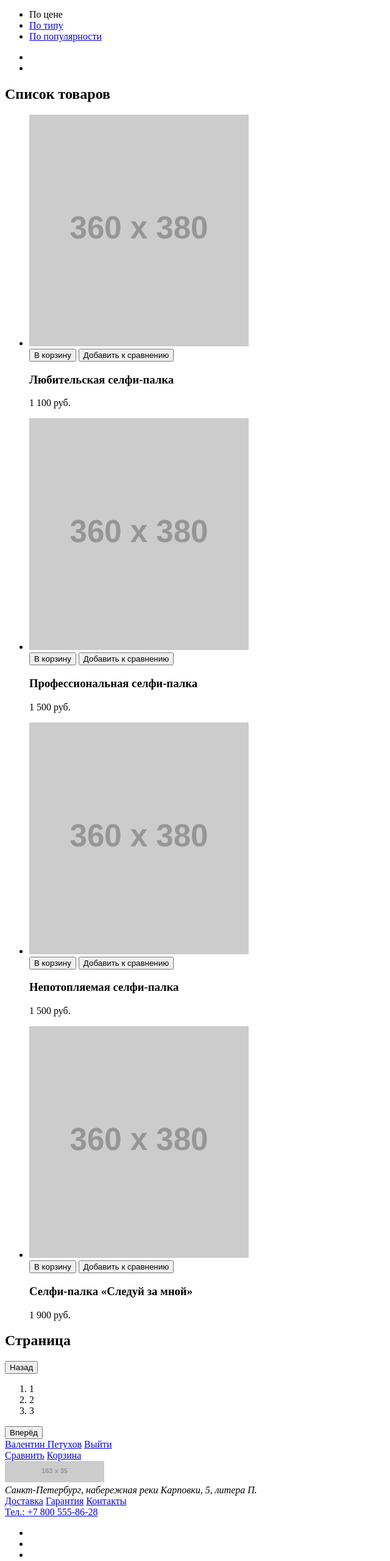
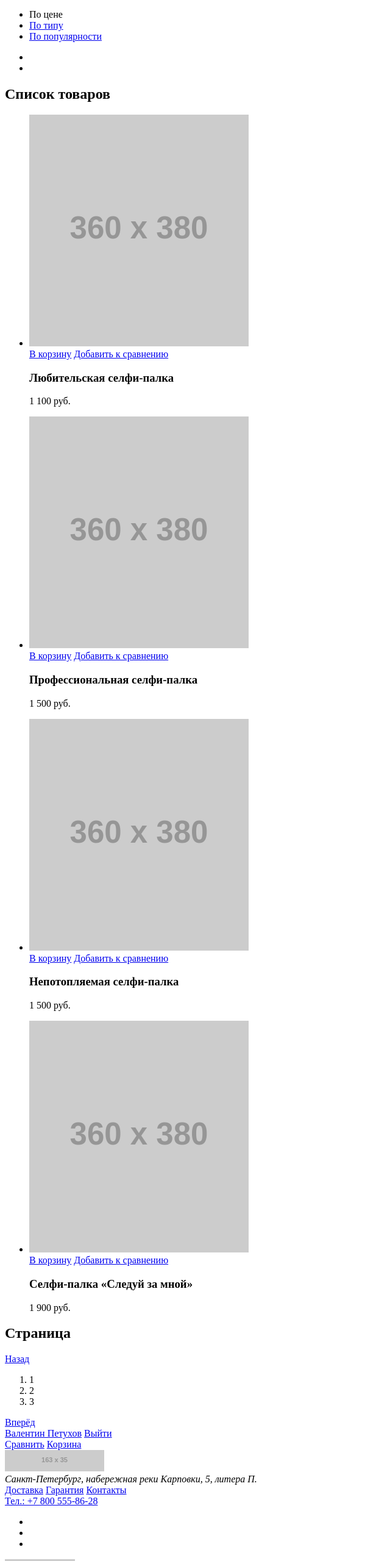
Before and after one commit to prigonskiy/1453877-device-31, a plain HTML site: page catalog.html in a window 1280 px wide. Shown: the part 897-3457 px from the top of the page at 61% size, without its empty margins (0-640 px from the left). Drawn offline with Linux system fonts and the light colour scheme; placeholder pictures from the web are drawn by us.

Commit message:
Исправил ещё кучу мелких косяков в index и catalog

```diff
--- a/catalog.html
+++ b/catalog.html
@@ -170,13 +170,11 @@
         <h2 class="visually-hidden">Список товаров</h2>
         <ul class="goods__list">
           <li class="goods__item">
-            <div class="goods__image-buttons">
             <div class="goods__image">
               <img src="https://via.placeholder.com/360x380" width="360" height="380" alt="Любительская селфи-палка">
-                <div class="goods__buttons">
-                  <button class="goods__cart" type="button">В корзину</button>
-                  <button class="goods__compare">Добавить к сравнению</button>
-                </div>
+              <div class="goods__actions">
+                <a class="goods__cart" href="#">В корзину</a>
+                <a class="goods__compare" href="#">Добавить к сравнению</a>
               </div>
             </div>
             <div class="goods__info">
@@ -185,13 +183,11 @@
             </div>
           </li>
           <li class="goods__item">
-            <div class="goods__image-buttons">
             <div class="goods__image">
               <img src="https://via.placeholder.com/360x380" width="360" height="380" alt="Профессиональная селфи-палка">
-                <div class="goods__buttons">
-                  <button class="goods__cart" type="button">В корзину</button>
-                  <button class="goods__compare">Добавить к сравнению</button>
-                </div>
+              <div class="goods__actions">
+                <a class="goods__cart" href="#">В корзину</a>
+                <a class="goods__compare" href="#">Добавить к сравнению</a>
               </div>
             </div>
             <div class="goods__info">
@@ -200,13 +196,11 @@
             </div>
           </li>
           <li class="goods__item">
-            <div class="goods__image-buttons">
             <div class="goods__image">
               <img src="https://via.placeholder.com/360x380" width="360" height="380" alt="Непотопляемая селфи-палка">
-                <div class="goods__buttons">
-                  <button class="goods__cart" type="button">В корзину</button>
-                  <button class="goods__compare">Добавить к сравнению</button>
-                </div>
+              <div class="goods__actions">
+                <a class="goods__cart" href="#">В корзину</a>
+                <a class="goods__compare" href="#">Добавить к сравнению</a>
               </div>
             </div>
             <div class="goods__info">
@@ -215,13 +209,11 @@
             </div>
           </li>
           <li class="goods__item goods__item--new">
-            <div class="goods__image-buttons">
             <div class="goods__image">
               <img src="https://via.placeholder.com/360x380" width="360" height="380" alt="Селфи-палка «Следуй за мной»">
-                <div class="goods__buttons">
-                  <button class="goods__cart" type="button">В корзину</button>
-                  <button class="goods__compare">Добавить к сравнению</button>
-                </div>
+              <div class="goods__actions">
+                <a class="goods__cart" href="#">В корзину</a>
+                <a class="goods__compare" href="#">Добавить к сравнению</a>
               </div>
             </div>
             <div class="goods__info">
@@ -234,7 +226,7 @@
 
       <section class="pagination">
         <h2 class="visually-hidden">Страница</h2>
-        <button class="pagination__control pagination__control--back">Назад</button>
+        <a class="pagination__control" href="#">Назад</a>
         <ol class="pagination__list">
           <li class="pagination__item">
             <a class="pagination__link pagination__link--active">1</a>
@@ -246,7 +238,7 @@
             <a class="pagination__link pagination__link">3</a>
           </li>
         </ol>
-        <button class="pagination__control pagination__control--back">Вперёд</button>
+        <a class="pagination__control" href="#">Вперёд</a>
       </section>
     </main>
 
@@ -265,14 +257,14 @@
         <a class="page-footer__logo" href="blank.html">
           <img src="https://via.placeholder.com/163x35" width="163" height="35" alt="Интернет-магазин «Девайс»">
         </a>
-        <div class="page-footer__address-services-contacts-block address-services-contacts-block">
-          <address class="address-services-contacts-block__address">Санкт-Петербург, набережная реки Карповки, 5, литера П.</address>
-          <div class="address-services-contacts-block__services">
-            <a class="address-services-contacts-block__services__link" href="blank.html">Доставка</a>
-            <a class="address-services-contacts-block__services__link" href="blank.html">Гарантия</a>
-            <a class="address-services-contacts-block__services__link" href="blank.html">Контакты</a>
+        <div class="page-footer__services-contacts services-contacts">
+          <address class="services-contacts__address">Санкт-Петербург, набережная реки Карповки, 5, литера П.</address>
+          <div class="services-contacts__services">
+            <a class="services-contacts__link" href="blank.html">Доставка</a>
+            <a class="services-contacts__link" href="blank.html">Гарантия</a>
+            <a class="services-contacts__link" href="blank.html">Контакты</a>
           </div>
-          <a class="address-services-contacts-block__contacts" href="tel:+78005558628">Тел.: +7 800 555-86-28</a>
+          <a class="services-contacts__contacts" href="tel:+78005558628">Тел.: +7 800 555-86-28</a>
         </div>
         <div class="page-footer__social-academy">
           <ul class="page-footer__social-list social-list">
```
Also changed, not shown: index.html (+7 -7 lines). Lines whose indentation alone changed are shown as unchanged.
